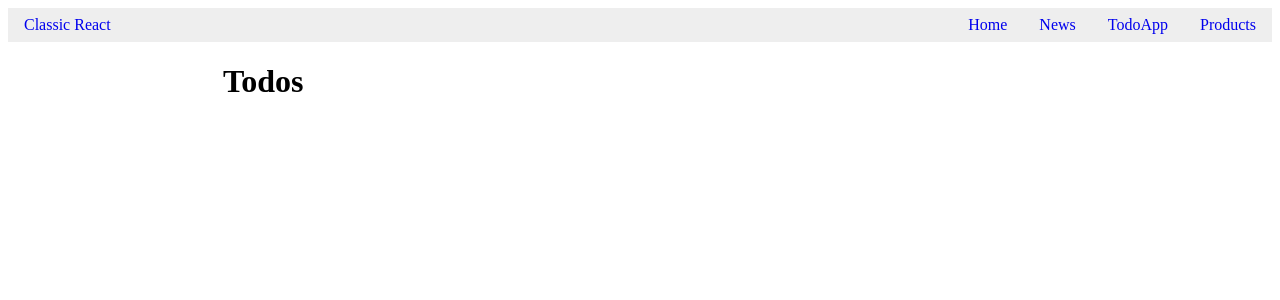
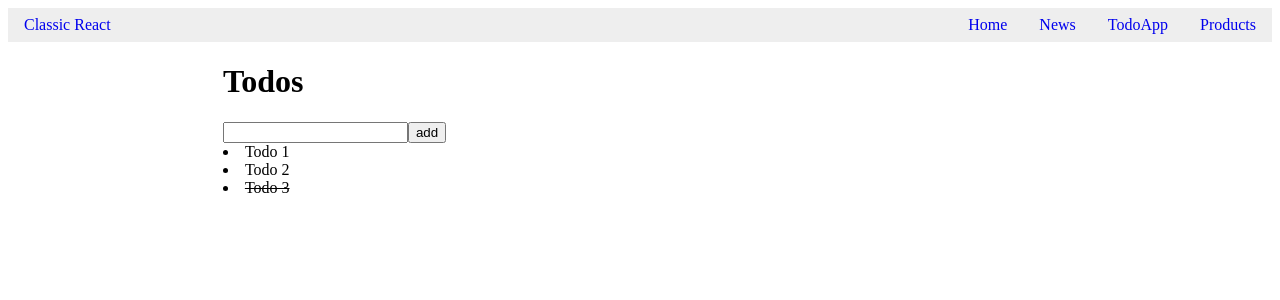
Before and after one commit to Liamm3/classic-react, a React (Create React App) app: page /todos in a window 1280 px wide. Shown: the top 300 px of the page. Built offline with nearby package versions, Linux system fonts and the light colour scheme; what typography would draw is missing.

Commit message:
Add todoapp

```diff
--- a/src/pages/TodoApp.js
+++ b/src/pages/TodoApp.js
@@ -1,7 +1,69 @@
-import React from 'react'
+import React, { Component } from 'react'
+import styled from 'styled-components'
 
-export default () => (
-  <div>
-    <h1>Todos</h1>
-  </div>
-)
+const Todo = styled.li`
+  text-decoration: ${props => (props.completed ? 'line-through' : '')};
+  :hover {
+    background: black;
+  }
+`
+
+export default class extends Component {
+  state = {
+    input: '',
+    todos: [
+      { id: 1, body: 'Todo 1', completed: false },
+      { id: 2, body: 'Todo 2', completed: false },
+      { id: 3, body: 'Todo 3', completed: true }
+    ]
+  }
+
+  onInputChange = event => {
+    this.setState({ input: event.target.value })
+  }
+
+  onClickHandler = () => {
+    this.setState(prevState => ({
+      todos: [
+        ...prevState.todos,
+        {
+          id: prevState.todos.length + 1,
+          body: prevState.input,
+          completed: false
+        }
+      ]
+    }))
+  }
+
+  onTodoToggleHandler = id => {
+    this.setState(prevState => ({
+      todos: prevState.todos.map(
+        todo =>
+          todo.id === id ? { ...todo, completed: !todo.completed } : todo
+      )
+    }))
+  }
+
+  renderTodos = () =>
+    this.state.todos.map(todo => (
+      <Todo
+        onClick={() => this.onTodoToggleHandler(todo.id)}
+        key={todo.id}
+        completed={todo.completed}
+      >
+        {todo.body}
+      </Todo>
+    ))
+
+  render() {
+    return (
+      <div>
+        <h1>Todos</h1>
+        <input value={this.state.input} onChange={this.onInputChange} />
+        <button onClick={this.onClickHandler}>add</button>
+        <br />
+        {this.renderTodos()}
+      </div>
+    )
+  }
+}
```
